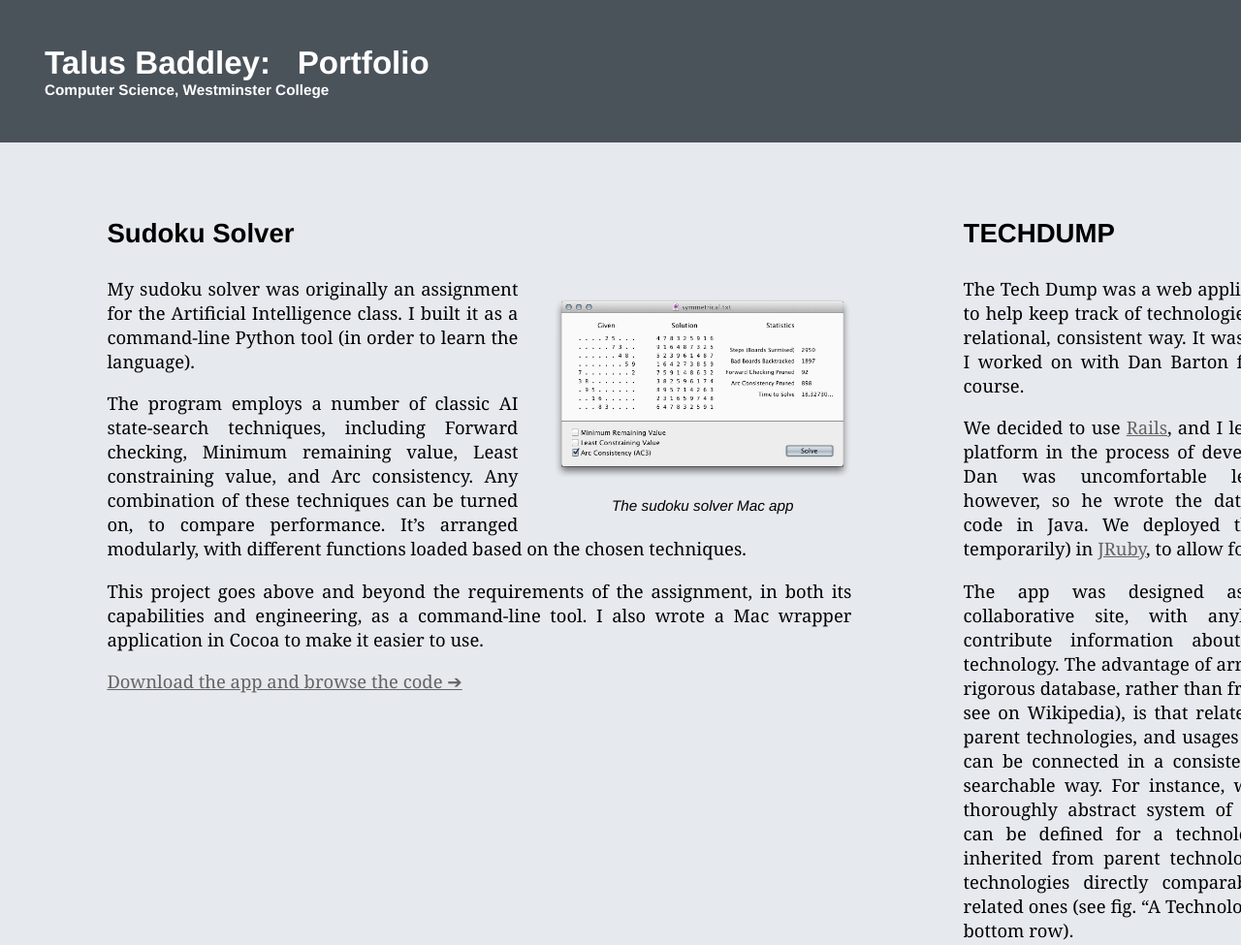
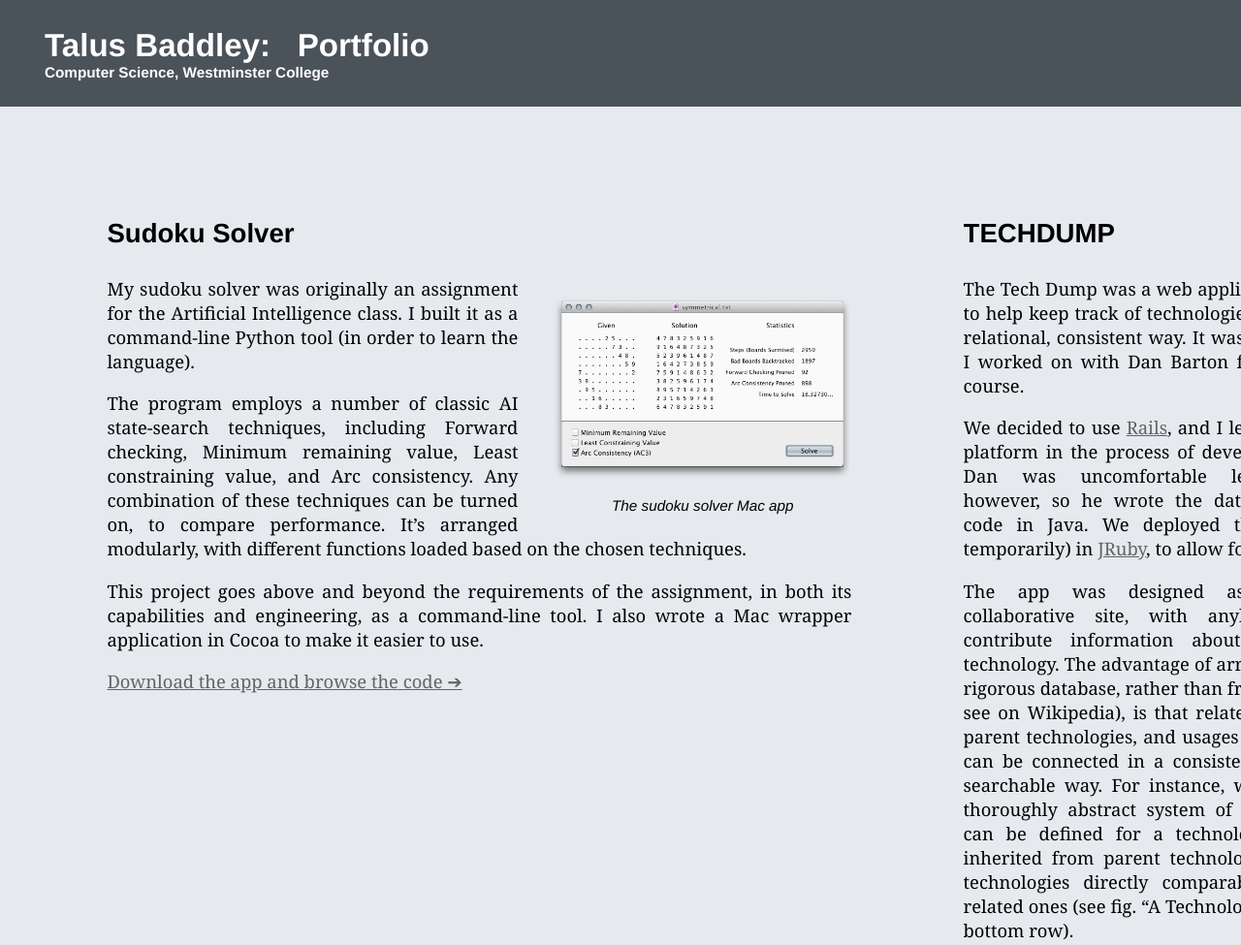
Before and after one commit to talusbb/talusbb.github.io, a plain HTML site: page cs-portfolio/index.html in a window 1280 px wide. Shown: the top 975 px of the page at 97% size. Drawn offline with Linux system fonts and the light colour scheme.

Commit message:
Deblockify the ribbonator

```diff
--- a/cs-portfolio/basic.css
+++ b/cs-portfolio/basic.css
@@ -99,7 +99,7 @@ div#headspace {
     background-color: #4a525a;  /* Shamelessly Daring Fireball Grey */
     position: fixed;
     top: 0;  left: 0;  right: 0;
-    padding: 2.5em;
+    padding: 1.5em 2.5em;
     color: white;
 }
 
```
